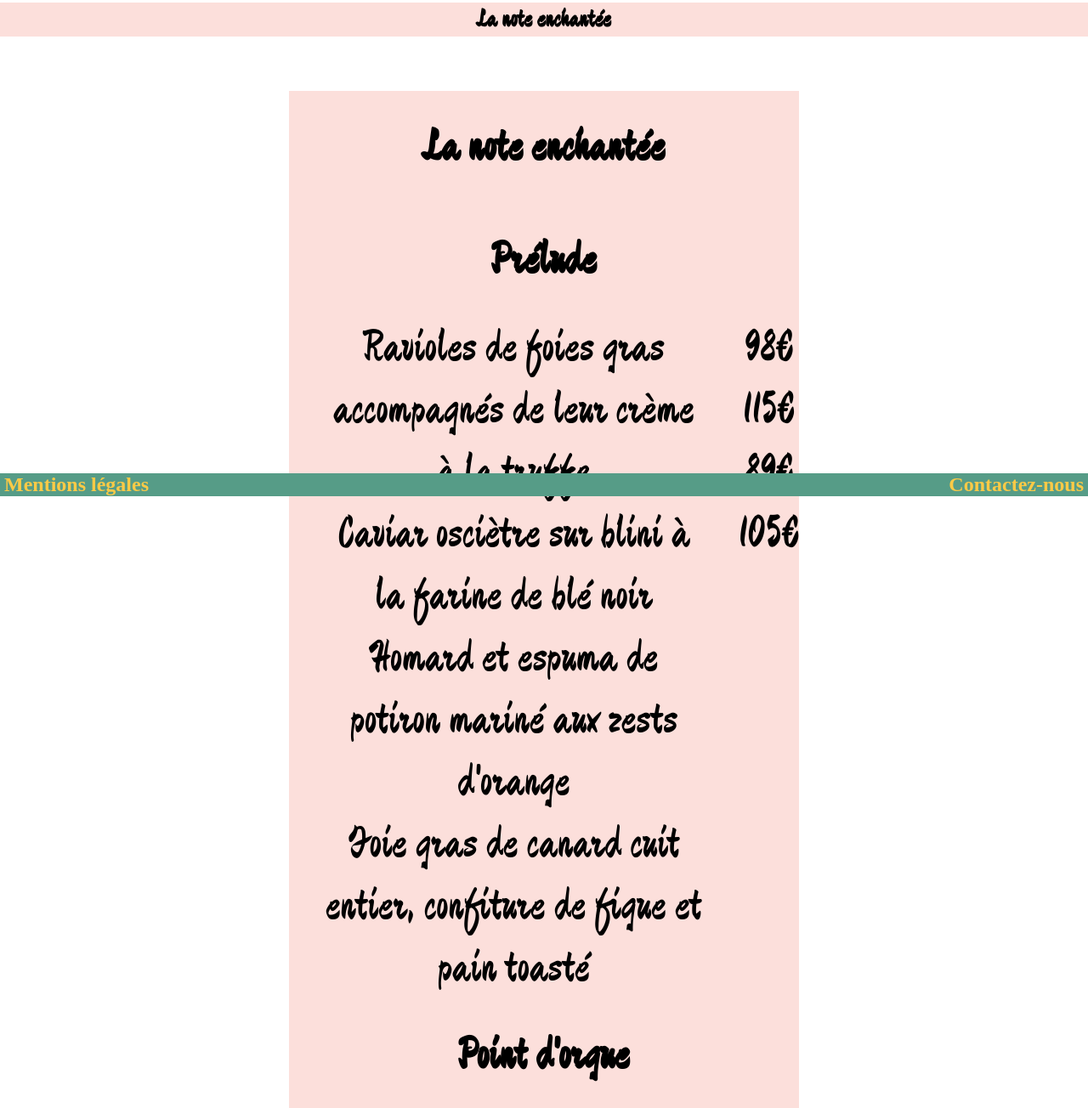
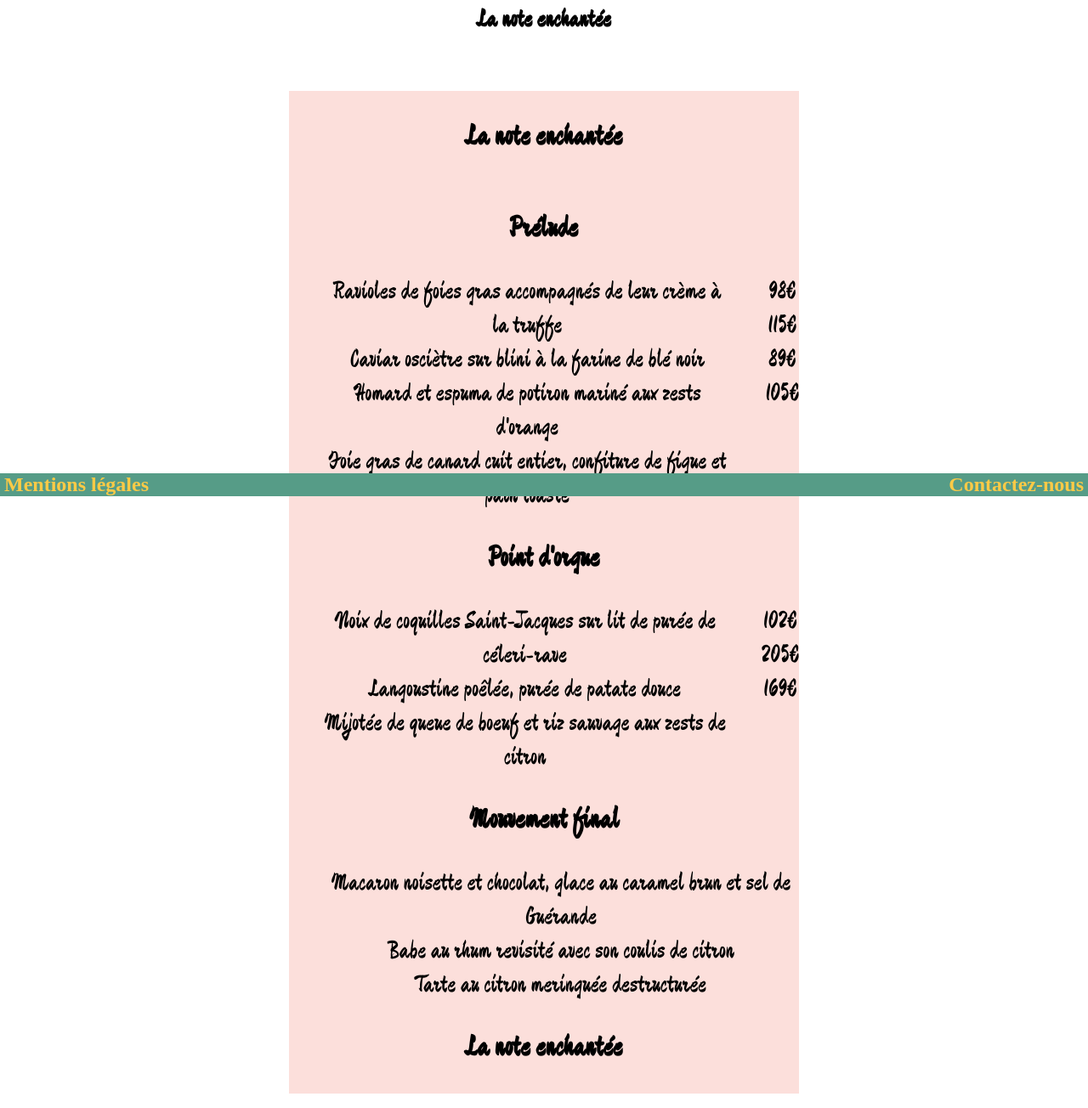
Before and after one commit to Yann-T/ohmyfood, a website: page menu_lne.html in a window 1280 px wide. Shown: the part 216-1520 px from the top of the page at 85% size. Drawn offline with Linux system fonts and the light colour scheme.

Commit message:
temporary fix on LNE menu header

```diff
--- a/menu_lne.html
+++ b/menu_lne.html
@@ -11,16 +11,16 @@
 
         <header class="background text"><h1 >ohmyfood</h1></header>
 
-        <h2 class="menu_lne menu_header">La note enchantée</h2>
+        <h2 class=" menu_header menu_lne" id="header">La note enchantée</h2>
 
         <div class="menu_lne menu_col">
 
-            <h2 class="menu_lne menu_header">La note enchantée</h2>
+            <h3 class="menu_header">La note enchantée</h3>
 
 
-            <h3 class="menu_lne menu_header">Prélude</h3>
+            <h3 class="menu_header">Prélude</h3>
 
-            <div class="menu_lne menu">
+            <div class="menu">
 
                 <ul>
                     <li>Ravioles de foies gras accompagnés de leur crème à la truffe</li>
@@ -38,10 +38,10 @@
 
             </div>
 
-            <h3 class="menu_lne menu_header">Point d'orgue</h3>
+            <h3 class="menu_header">Point d'orgue</h3>
 
 
-            <div class="menu_lne menu">
+            <div class="menu">
 
                 <ul>
                         <li>Noix de coquilles Saint-Jacques sur lit de purée de céleri-rave</li>
@@ -57,9 +57,9 @@
 
             </div>
 
-            <h3 class="menu_lne menu_header">Mouvement final</h3>
+            <h3 class="menu_header">Mouvement final</h3>
 
-            <div class="menu_lne menu">
+            <div class="menu">
 
             <ul>
                 <li>Macaron noisette et chocolat, glace au caramel brun et sel de Guérande</li>
@@ -69,7 +69,7 @@
 
             </div>
 
-            <h3 class="menu_lne menu_header">La note enchantée</h3>
+            <h3 class="menu_header">La note enchantée</h3>
 
         </div>
 
--- a/sass/main.scss
+++ b/sass/main.scss
@@ -11,6 +11,10 @@
 /*Retrait de marge interne à la page*/
 *{
     margin: 0;
+}
+
+#header{
+    background-color: white;
 }
 
 body{
```
Also changed, not shown: style.css, 1 other file.
